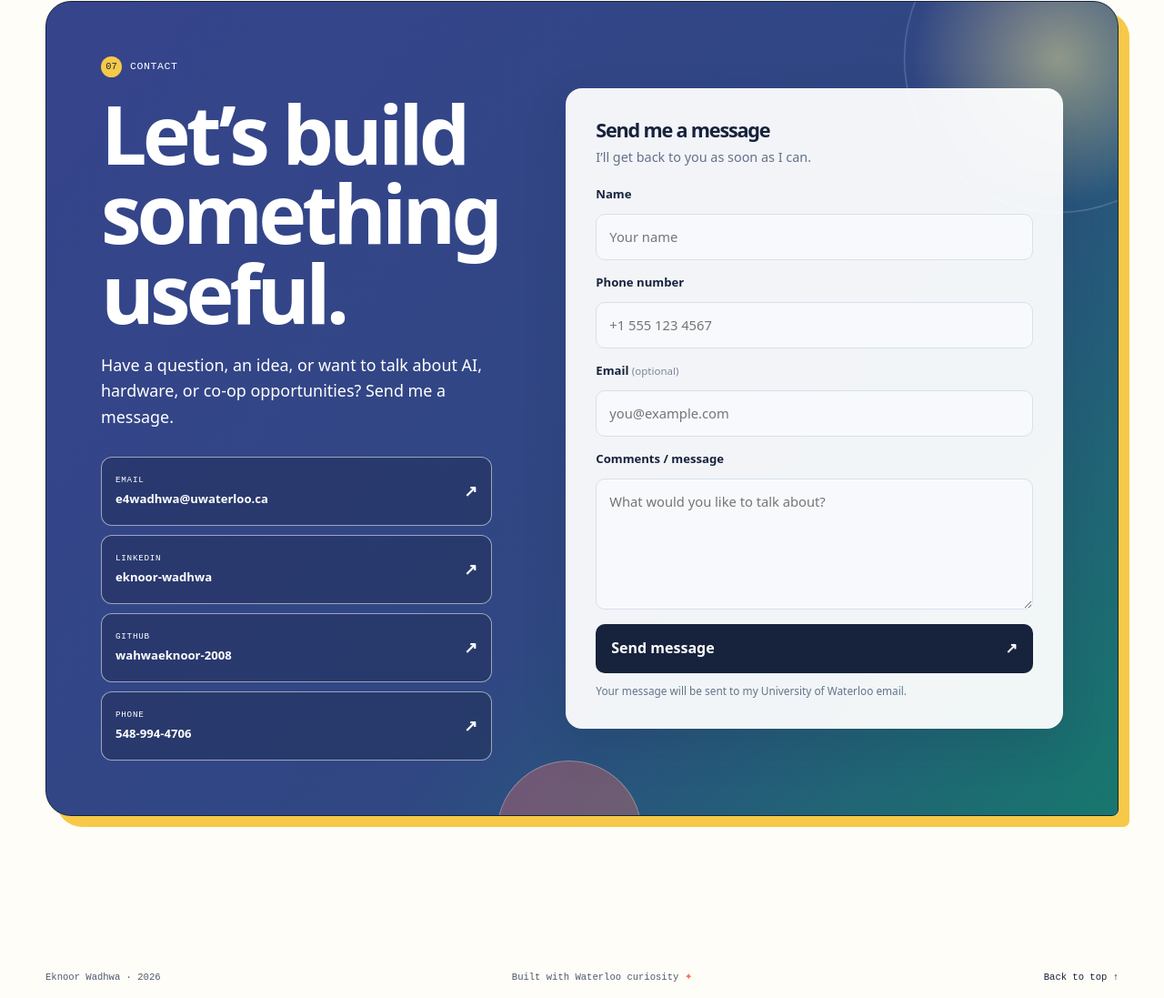
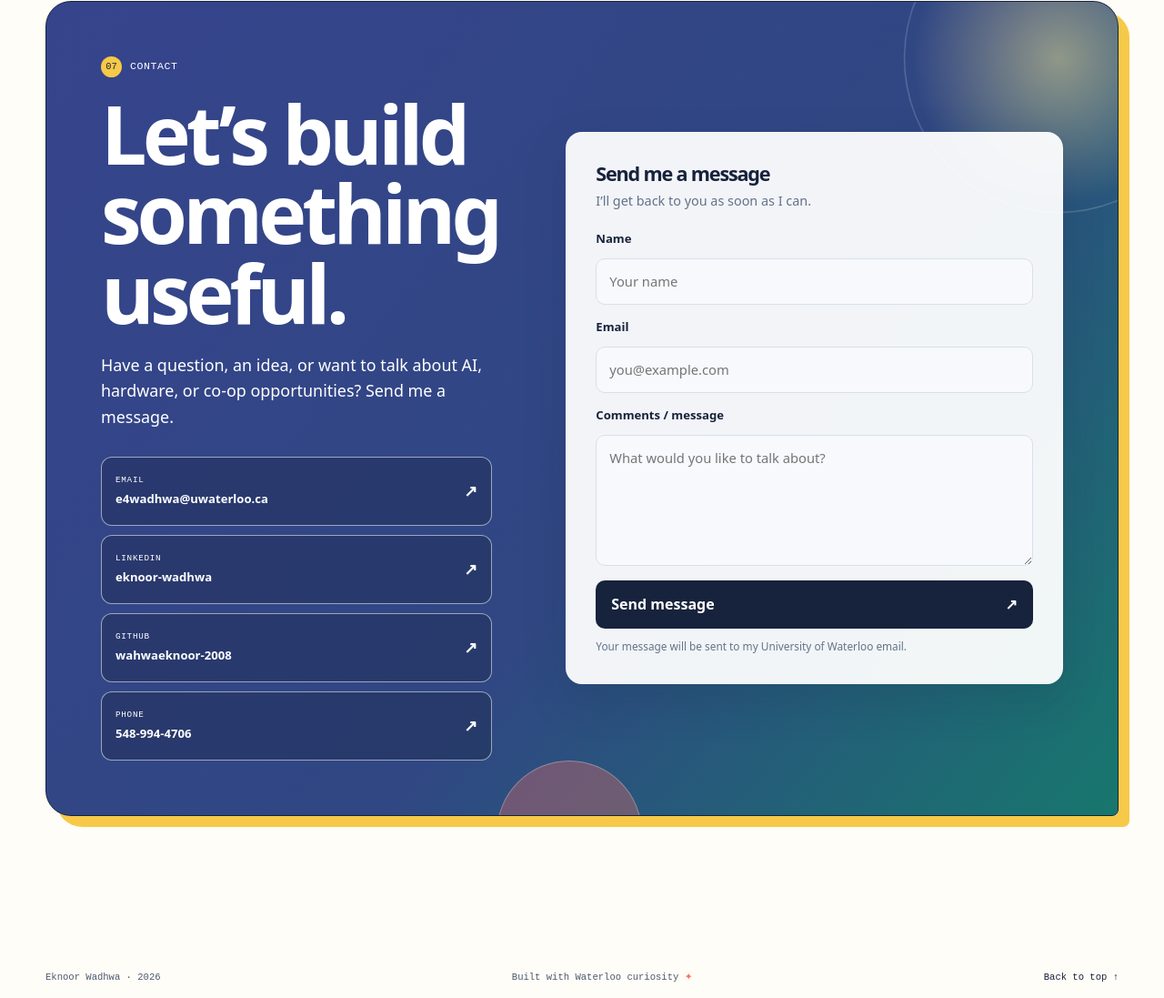
Before and after one commit to wahwaeknoor-2008/Eknoor-s-Portfolio, a plain HTML site: page index.html in a window 1280 px wide. Shown: the part 9518-10615 px from the top of the page at 91% size. Drawn offline with Linux system fonts and the light colour scheme.

Commit message:
Make contact email required and remove phone field

```diff
--- a/index.html
+++ b/index.html
@@ -281,10 +281,8 @@
             </div>
             <label for="contact-name">Name</label>
             <input id="contact-name" name="name" type="text" placeholder="Your name" autocomplete="name" required>
-            <label for="contact-phone">Phone number</label>
-            <input id="contact-phone" name="phone" type="tel" placeholder="+1 555 123 4567" autocomplete="tel" required>
-            <label for="contact-email">Email <span class="form-optional">(optional)</span></label>
-            <input id="contact-email" name="email" type="email" placeholder="you@example.com" autocomplete="email">
+            <label for="contact-email">Email</label>
+            <input id="contact-email" name="email" type="email" placeholder="you@example.com" autocomplete="email" required>
             <label for="contact-message">Comments / message</label>
             <textarea id="contact-message" name="message" rows="5" placeholder="What would you like to talk about?" required></textarea>
             <button class="contact-submit" type="submit">Send message <span aria-hidden="true">↗</span></button>
```
